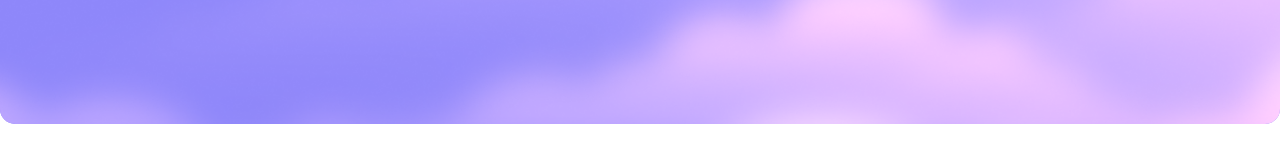
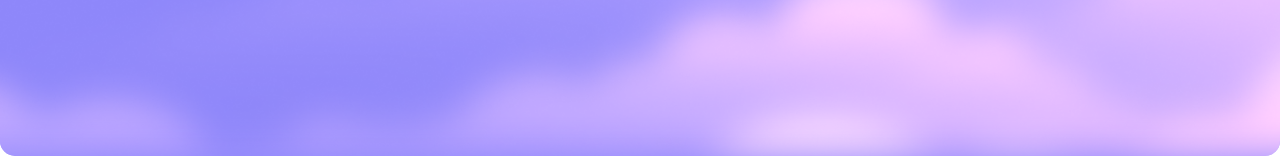
Before and after one commit to JWRibas/weather-api-node-express, a website: page public/index.html in a window 1280 px wide. Shown: the part 644-800 px from the top of the page. Drawn offline with Linux system fonts and the light colour scheme.

Commit message:
pageadjust

```diff
--- a/public/index.css
+++ b/public/index.css
@@ -397,11 +397,11 @@
     font-size: var(--font-size-sm);
   }
   .projeto {
-    position: relative;
+    position: absolute;
     border-radius: 15px;
     background-color: #8e87fa;
-    width: 100%;
-    height: 768px;
+    width: 100vw;
+    height: 100vh;
     overflow: hidden;
     text-align: center;
     font-size: var(--font-size-base);
--- a/public/index.html
+++ b/public/index.html
@@ -3,7 +3,7 @@
 
 <head>
     <meta charset="utf-8" />
-    <meta name="viewport" content="initial-scale=1, width=device-width" />
+    <meta name="viewport" content="width=device-width, initial-scale=1.0">
     <link rel="stylesheet" href="global.css" />
     <link rel="stylesheet" href="index.css" />
     <link
```
